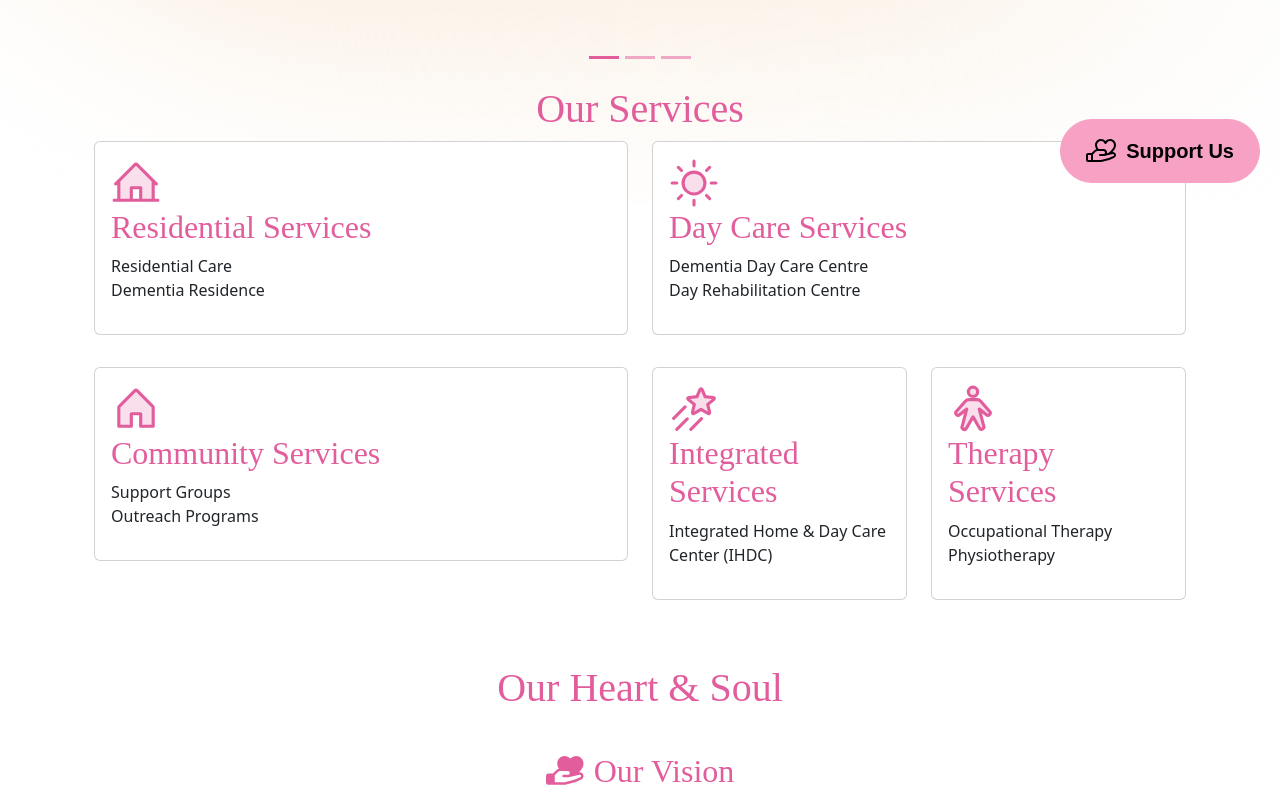
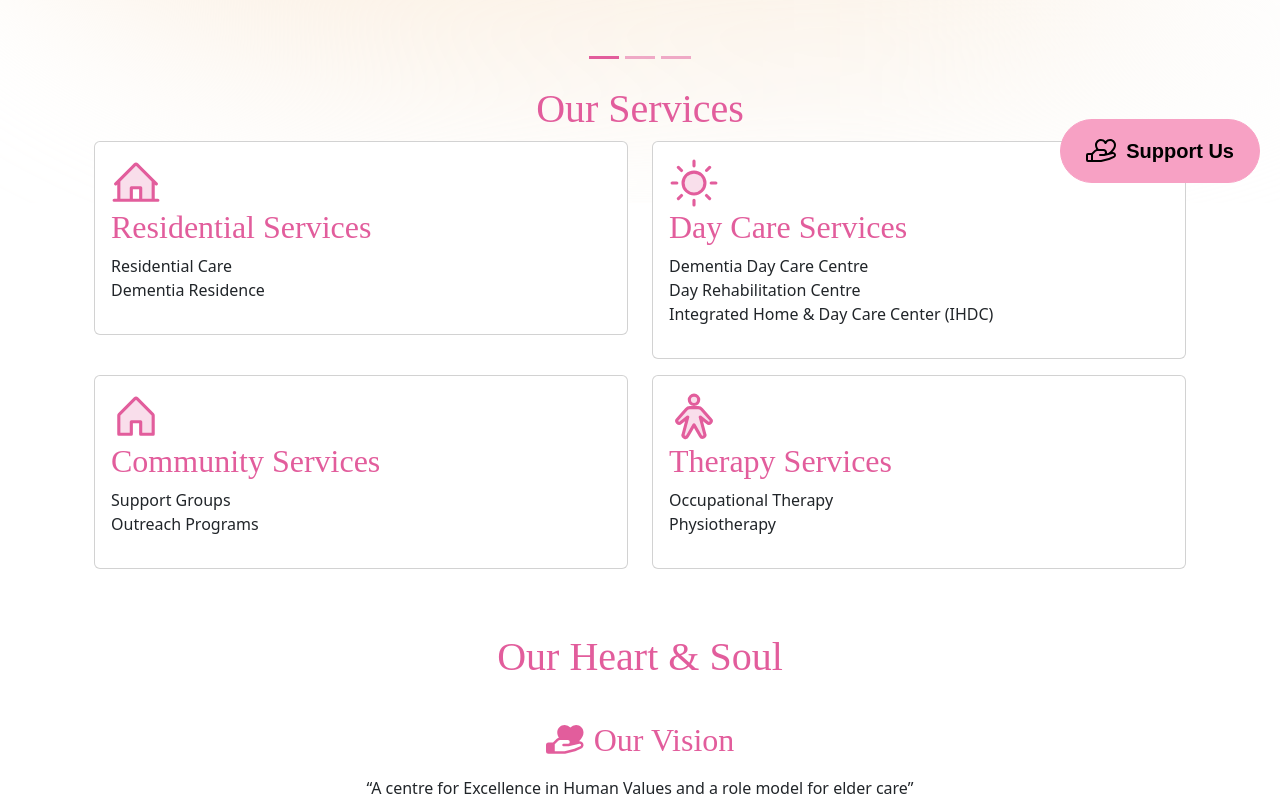
Before and after one commit to naoruki/SwamiHomev2, a React (Vite) app: page / in a window 1280 px wide. Shown: the part 597-1394 px from the top of the page. Built offline with nearby package versions, Linux system fonts and the light colour scheme.

Commit message:
some changes

```diff
--- a/package.json
+++ b/package.json
@@ -12,6 +12,7 @@
   "dependencies": {
     "@phosphor-icons/react": "^2.1.10",
     "@popperjs/core": "^2.11.8",
+    "@react-google-maps/api": "^2.20.7",
     "@tailwindcss/vite": "^4.1.11",
     "bootstrap": "^5.3.7",
     "phosphor-react": "^1.4.1",
--- a/src/components/NavBarFullScreen.jsx
+++ b/src/components/NavBarFullScreen.jsx
@@ -61,10 +61,10 @@ function NavBar() {
                 Organization
               </NavDropdown.Item>
               <NavDropdown.Item href="#" className="">
-                Vision & Mission
+                Annual Report
               </NavDropdown.Item>
               <NavDropdown.Item href="#" className="">
-                Annual Report
+                PDPA
               </NavDropdown.Item>
             </HoverNavDropdown>
             <HoverNavDropdown title="Services" id="services-dropdown">
@@ -97,24 +97,24 @@ function NavBar() {
             </HoverNavDropdown>
             <HoverNavDropdown title="Media" id="media-dropdown">
               <NavDropdown.Item href="#" className="">
-                Action
+                What's happening
               </NavDropdown.Item>
               <NavDropdown.Item href="#" className="">
-                Another action
+                Past Event Highlights
               </NavDropdown.Item>
               <NavDropdown.Item href="#" className="">
-                Something else here
+                Photo Gallery
               </NavDropdown.Item>
             </HoverNavDropdown>
             <HoverNavDropdown title="Get Involved" id="careers-dropdown">
               <NavDropdown.Item href="#" className="">
-                Action
+                Career
               </NavDropdown.Item>
               <NavDropdown.Item href="#" className="">
-                Another action
+                Donate
               </NavDropdown.Item>
               <NavDropdown.Item href="#" className="">
-                Something else here
+                Volunteer
               </NavDropdown.Item>
             </HoverNavDropdown>
             <Nav className="ms-auto">
--- a/src/components/ServicesSection.jsx
+++ b/src/components/ServicesSection.jsx
@@ -28,6 +28,8 @@ const Services = () => {
                 Dementia Day Care Centre
                 <br />
                 Day Rehabilitation Centre
+                <br/>
+                Integrated Home & Day Care Center (IHDC)
               </p>
             </div>
           </div>
@@ -49,16 +51,8 @@ const Services = () => {
             </div>
           </div>
         </div>
-        <div className="col-12 col-md-6 col-lg-3 mb-3">
-          <div className="card">
-            <div className="card-body">
-              <ShootingStarIcon size={50} color="#E25D9C" weight="duotone" />
-              <h2>Integrated Services</h2>
-              <p>Integrated Home & Day Care Center (IHDC)</p>
-            </div>
-          </div>
-        </div>
-        <div className="col-12 col-md-6 col-lg-3 mb-3">
+
+        <div className="col-12 col-md-6 col-lg-6 mb-3">
           <div className="card">
             <div className="card-body">
               <PersonIcon size={50} color="#E25D9C" weight="duotone" />
--- a/src/styles/ContactUs.css
+++ b/src/styles/ContactUs.css
@@ -9,4 +9,12 @@
   text-align: center;
   border-radius: 12px;
   margin-bottom: 32px;
+
 }
+
+/* Mobile view only */
+@media (max-width: 768px) {
+  .contact-hero {
+    margin-top: 80px;
+  }
+}
```
Also changed, not shown: 2 other files (tests, documents, lock files or other folders).
